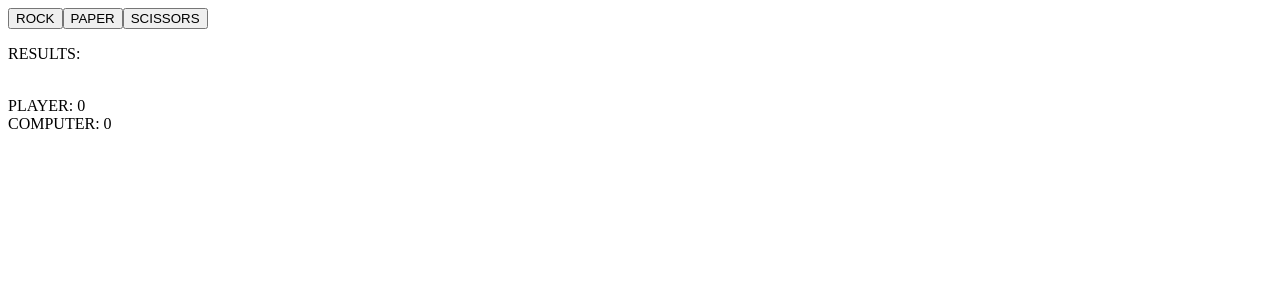
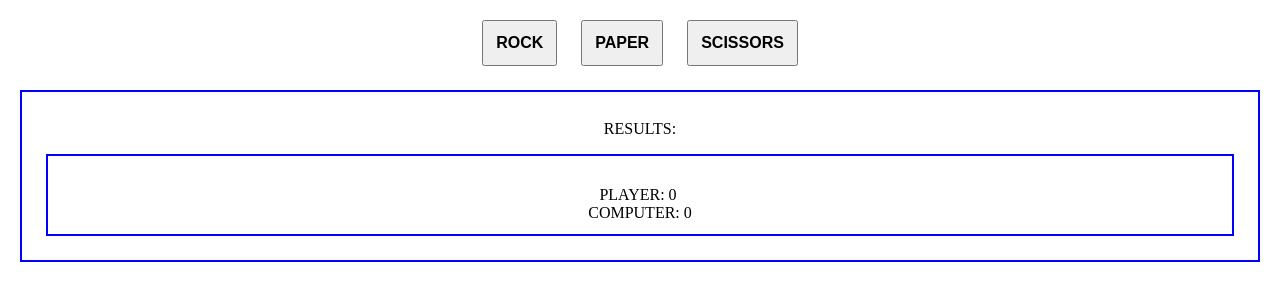
Before and after one commit to elvismourab/rock-paper-scissors, a plain HTML site: page index.html in a window 1280 px wide. Drawn offline with Linux system fonts and the light colour scheme.

Commit message:
Add style rules

```diff
--- a/index.html
+++ b/index.html
@@ -5,8 +5,23 @@
     <meta charset="UTF-8">
     <title>rock-paper-scissors</title>
     <style>
+        body {
+            text-align: center;
+        }
+
         div {
             white-space: pre;
+            border: 2px solid blue;
+        }
+
+        button {
+            font-size: 16px;
+            font-weight: bold;
+        }
+
+        div, button {
+            margin: 12px;
+            padding: 12px;
         }
     </style>
 </head>
```
